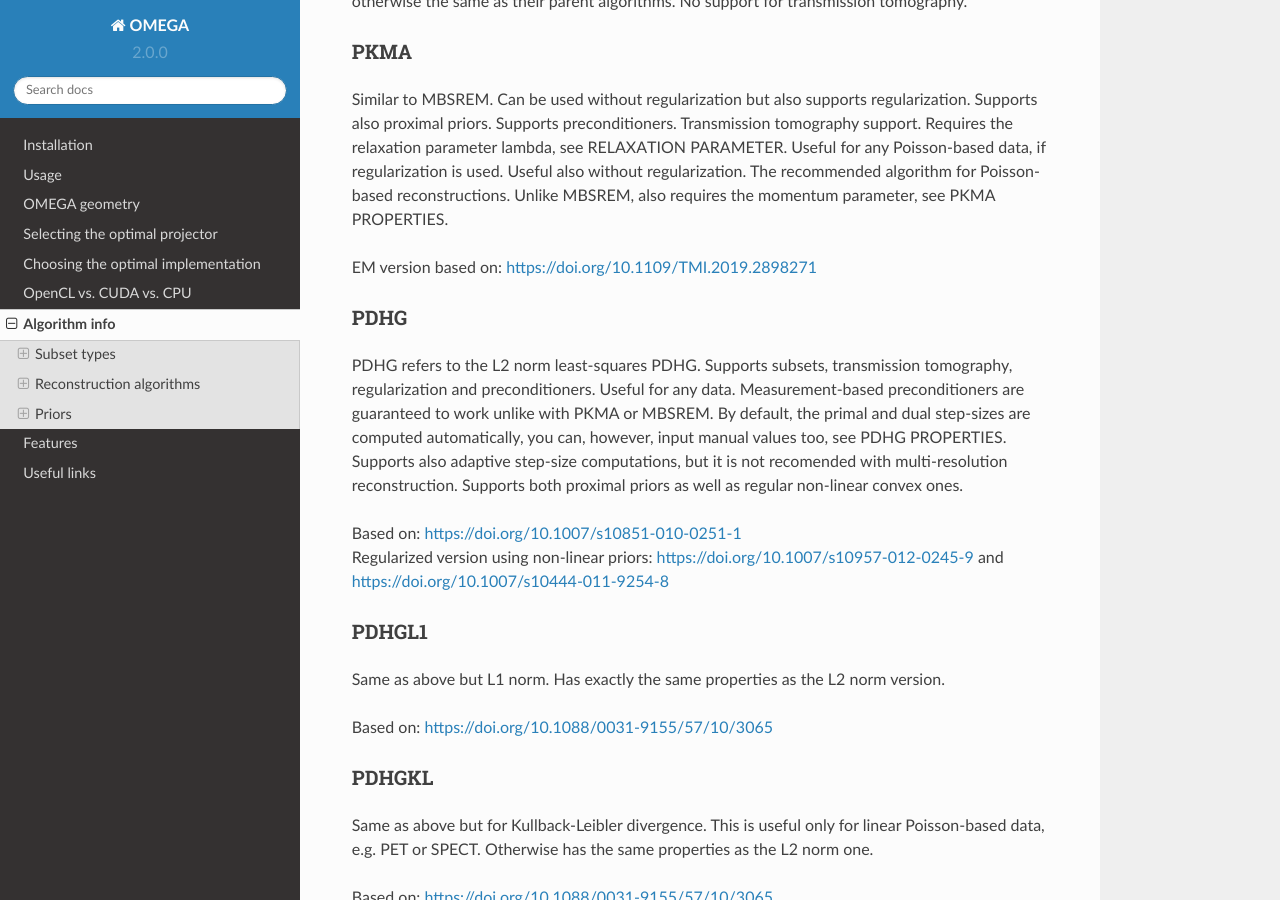
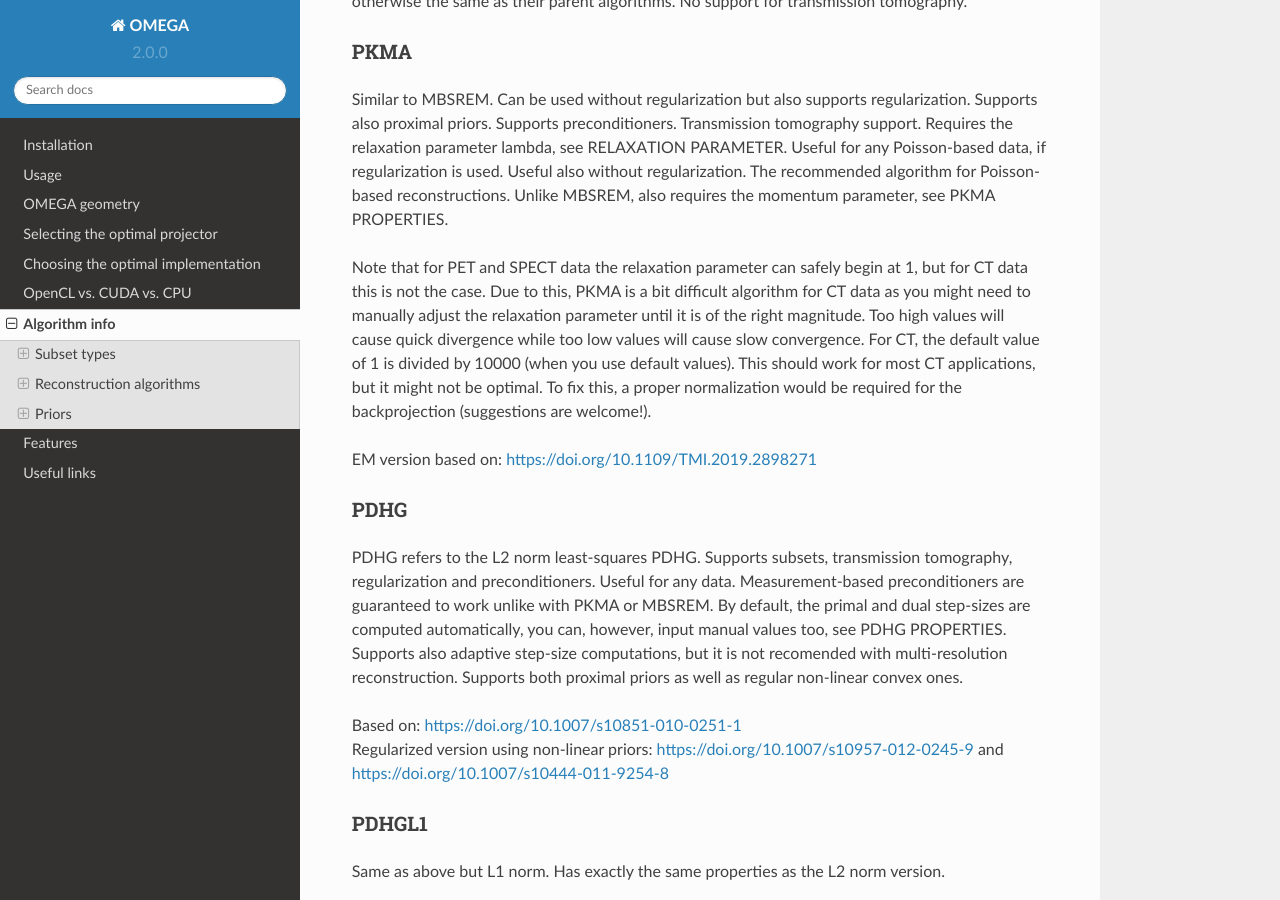
Before and after one commit to villekf/OMEGA-doc, a Sphinx documentation site: the page built from docs/source/algorithms.rst, in a window 1280 px wide and 900 px high, scrolled down 8477 px. Built offline with Sphinx 7.4.7 and the Read the Docs theme 2.0.0, drawn with Linux system fonts in a browser that asks for light colours.

Commit message:
Update algorithms.rst

```diff
--- a/docs/source/algorithms.rst
+++ b/docs/source/algorithms.rst
@@ -263,6 +263,10 @@ PKMA
 Similar to MBSREM. Can be used without regularization but also supports regularization. Supports also proximal priors. Supports preconditioners. Transmission tomography support. Requires the relaxation parameter lambda, see RELAXATION PARAMETER.
 Useful for any Poisson-based data, if regularization is used. Useful also without regularization. The recommended algorithm for Poisson-based reconstructions. Unlike MBSREM, also requires the momentum parameter, see PKMA PROPERTIES.
 
+Note that for PET and SPECT data the relaxation parameter can safely begin at 1, but for CT data this is not the case. Due to this, PKMA is a bit difficult algorithm for CT data as you might need to manually adjust the relaxation parameter
+until it is of the right magnitude. Too high values will cause quick divergence while too low values will cause slow convergence. For CT, the default value of 1 is divided by 10000 (when you use default values). This should work for
+most CT applications, but it might not be optimal. To fix this, a proper normalization would be required for the backprojection (suggestions are welcome!).
+
 EM version based on: https://doi.org/10.1109/TMI.2019.2898271
 
 PDHG
```
